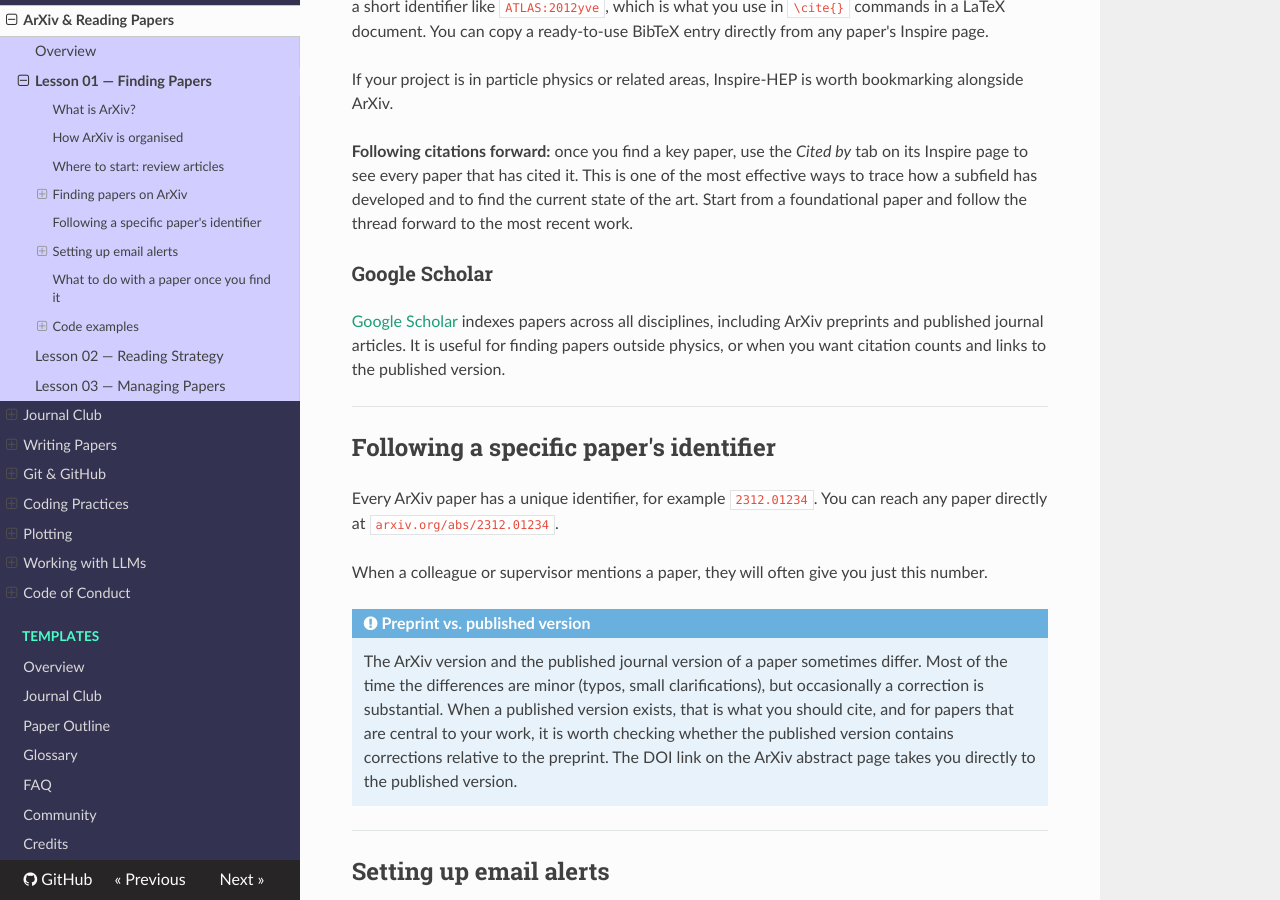
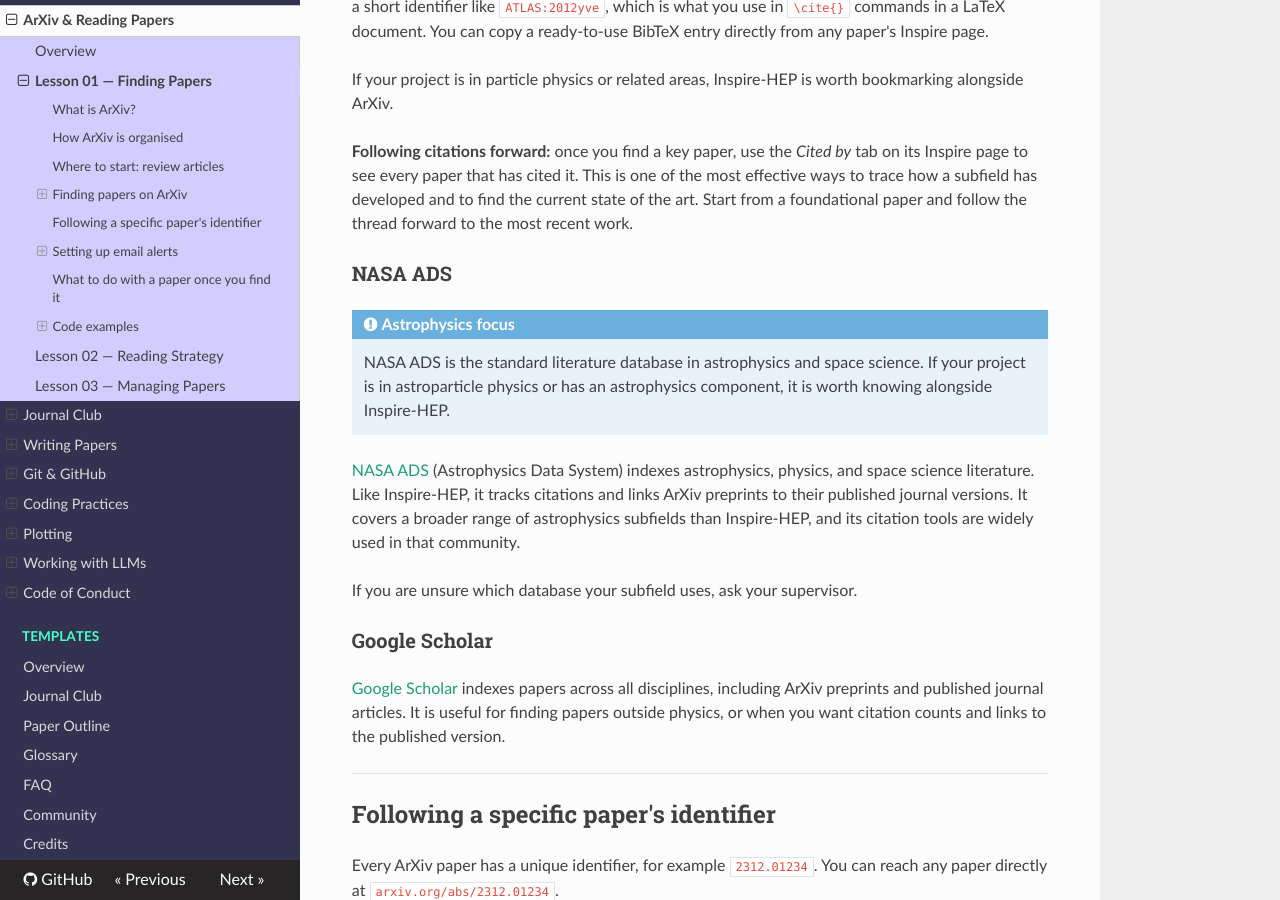
Before and after one commit to MeighenBergerS/nestling, an MkDocs documentation site: the page built from docs/tracks/01-arxiv/lesson-01.md, in a window 1280 px wide and 900 px high, scrolled down 2742 px. Built offline with MkDocs 1.6.1, drawn with Linux system fonts in a browser that asks for light colours; nearby versions of some CDN libraries.

```diff
--- a/docs/tracks/01-arxiv/lesson-01.md
+++ b/docs/tracks/01-arxiv/lesson-01.md
@@ -108,6 +108,20 @@
 to see every paper that has cited it. This is one of the most effective ways to trace how a subfield
 has developed and to find the current state of the art. Start from a foundational paper and follow
 the thread forward to the most recent work.
+
+### NASA ADS
+
+!!! note "Astrophysics focus"
+    NASA ADS is the standard literature database in astrophysics and space science.
+    If your project is in astroparticle physics or has an astrophysics component, it is worth knowing
+    alongside Inspire-HEP.
+
+[NASA ADS](https://ui.adsabs.harvard.edu/) (Astrophysics Data System) indexes astrophysics,
+physics, and space science literature. Like Inspire-HEP, it tracks citations and links ArXiv
+preprints to their published journal versions. It covers a broader range of astrophysics
+subfields than Inspire-HEP, and its citation tools are widely used in that community.
+
+If you are unsure which database your subfield uses, ask your supervisor.
 
 ### Google Scholar
 
```
Also changed, not shown: docs/tracks/01-arxiv/lesson-02.md (+5 -0 lines).
